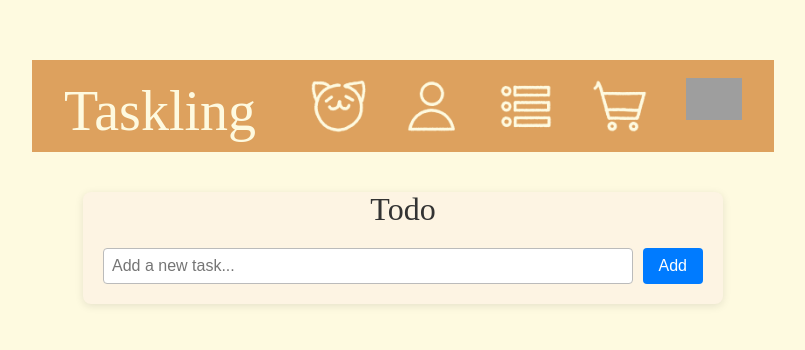
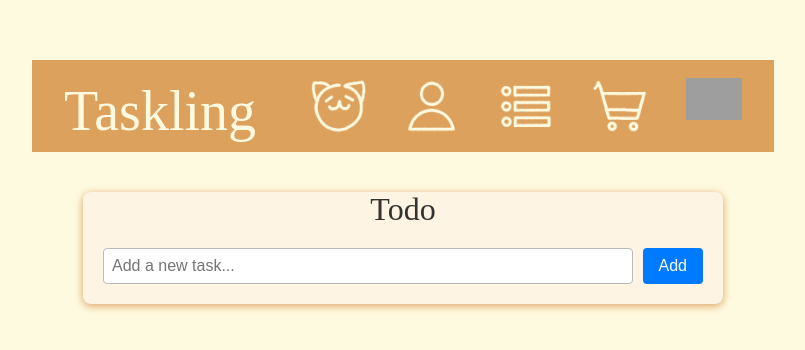
Before and after one commit to BenMingst/Taskling, a React (Vite) app in the folder front_end/: page /tasks in a window 1280 px wide. Shown: the part 198-548 px from the top of the page, without its empty margins (237-1042 px from the left). Built offline with nearby package versions, Linux system fonts and the light colour scheme; grey boxes are pictures that could not be loaded; a web font is replaced by a local one.

Commit message:
TASKS STYLE

```diff
--- a/front_end/src/pages/style.css
+++ b/front_end/src/pages/style.css
@@ -409,7 +409,7 @@ p
     background-color: #fdf4e3; /* A light background so text is visible */
     border-radius: 8px;
     font-family: sans-serif;
-    box-shadow: 0 2px 8px rgba(0,0,0,0.1);
+    box-shadow: 0 2px 8px #DDA15E;
   }
 
   /* Title */
@@ -435,7 +435,7 @@ p
     margin-bottom: 6px;
     border-radius: 4px;
     background-color: #fff;
-    box-shadow: 0 1px 3px rgba(0,0,0,0.1);
+    box-shadow: 0 1px 3px #DDA15E;
     cursor: pointer;
   }
 
```
